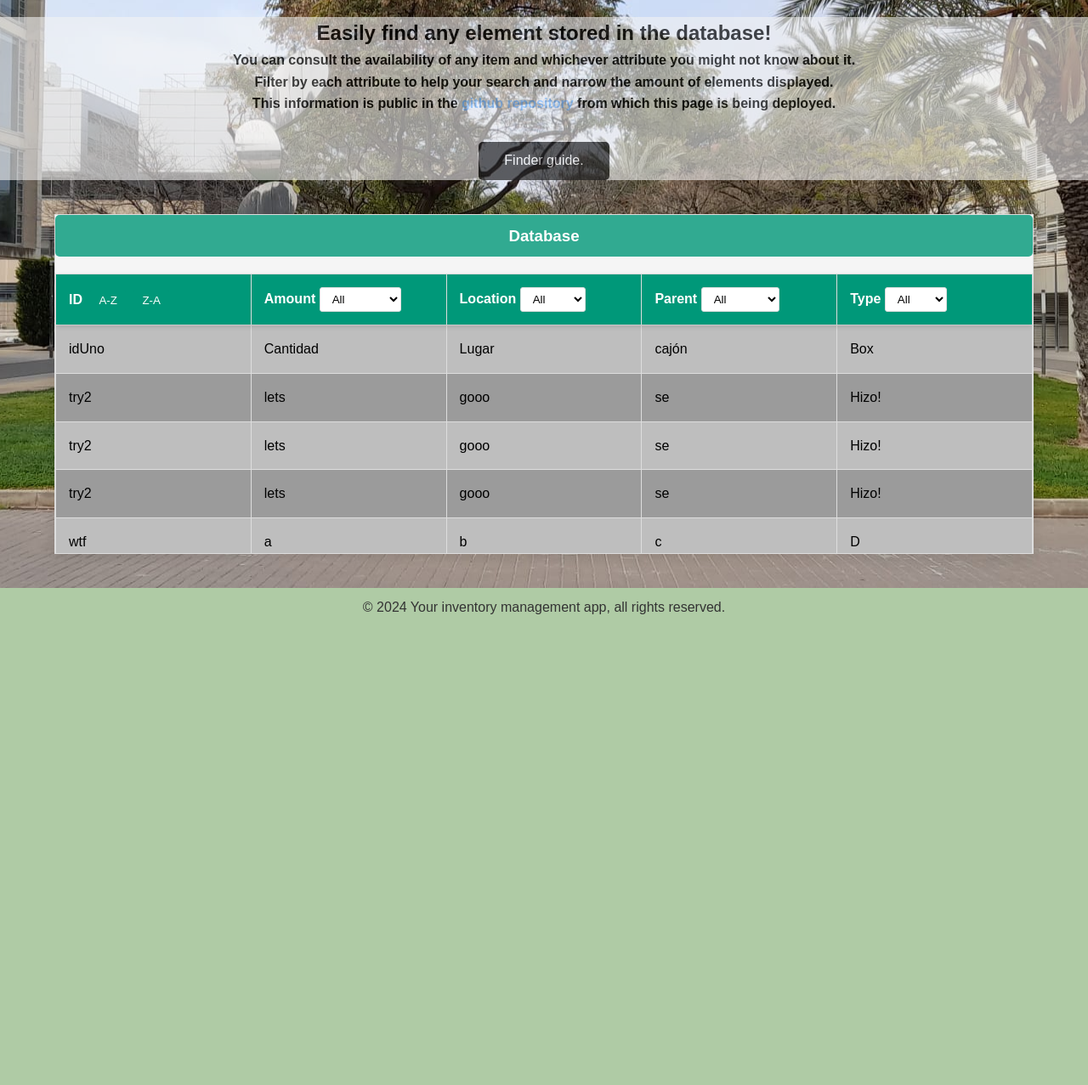
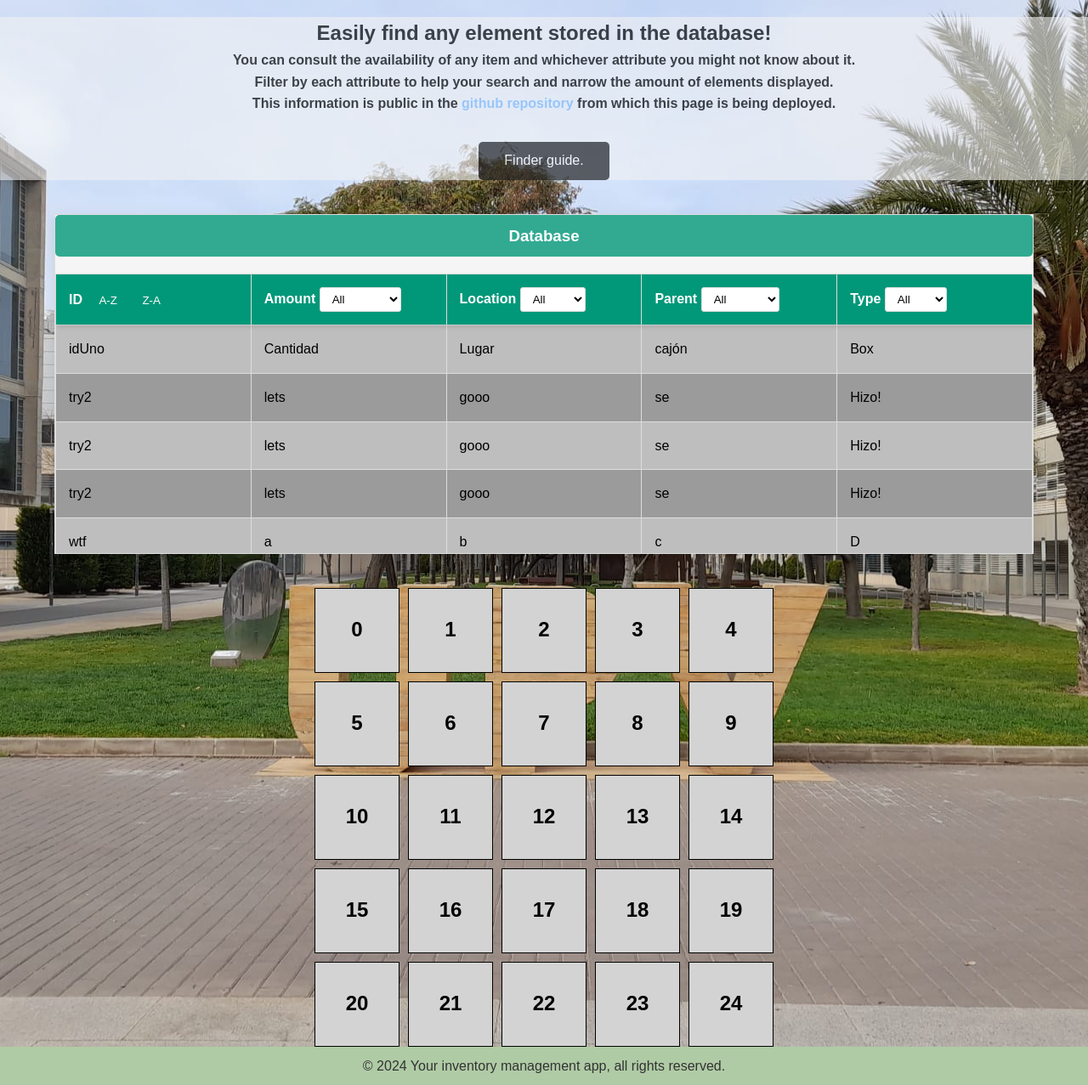
Before and after one commit to NadalBQ/inventory_management_app, a Flask app: page /finder in a window 1280 px wide. Shown: the part 117-1394 px from the top of the page at 85% size. Before the commit the page ends 840 px from the top, so only its background shows below. Run offline with Flask 3, Linux system fonts and the light colour scheme.

Commit message:
Appended 5x5 grid beneath the table in finder.html

```diff
--- a/static/script.js
+++ b/static/script.js
@@ -235,3 +235,55 @@ function addOptionsToFilter(filterId, valueSet) {
 
 // Run populateFilters on page load to fill the dropdowns with values
 window.onload = populateFilters;
+
+
+document.addEventListener('DOMContentLoaded', () => {
+    // Build the initial grid with 25 tiles (indices 0-24)
+    const grid = document.getElementById('grid');
+    for (let i = 0; i < 25; i++) {
+        const tile = document.createElement('div');
+        tile.classList.add('tile');
+        tile.textContent = i;  // Each tile shows its index
+        grid.appendChild(tile);
+    }
+
+    // Attach filter listeners
+    document.getElementById('amountFilter').addEventListener('change', applyFilters);
+    document.getElementById('locationFilter').addEventListener('change', applyFilters);
+    document.getElementById('parentFilter').addEventListener('change', applyFilters);
+    document.getElementById('typeFilter').addEventListener('change', applyFilters);
+});
+
+// Function to apply filters and update the grid
+function applyFilters() {
+    const table = document.getElementById('table-body');
+    const rows = Array.from(table.getElementsByTagName('tr'));
+    const locationFilterValue = document.getElementById('locationFilter').value;
+
+    // Clear previous enlarged tiles
+    const allTiles = document.querySelectorAll('.tile');
+    allTiles.forEach(tile => tile.classList.remove('enlarged'));
+
+    // Loop through the table rows and collect filtered locations
+    rows.forEach(row => {
+        const cells = row.getElementsByTagName('td');
+        const location = cells[2].textContent.trim(); // Assuming Location is the 3rd column
+        const amount = cells[1].textContent.trim();   // Assuming Amount is the 2nd column
+        const parent = cells[3].textContent.trim();   // Assuming Parent is the 4th column
+        const type = cells[4].textContent.trim();     // Assuming Type is the 5th column
+
+        // Apply filters (can add conditions for other filters too)
+        const matchesLocation = locationFilterValue === '' || location === locationFilterValue;
+
+        if (matchesLocation) {
+            // Get the location index and enlarge the corresponding tile
+            const locationIndex = parseInt(location, 10);
+            if (!isNaN(locationIndex) && locationIndex >= 0 && locationIndex < 25) {
+                const tile = document.querySelector(`.tile:nth-child(${locationIndex + 1})`);
+                if (tile) {
+                    tile.classList.add('enlarged');
+                }
+            }
+        }
+    });
+}
--- a/static/style.css
+++ b/static/style.css
@@ -585,3 +585,36 @@ h1 {
     background-color: #f5f5f5; /* Light background for the container */
     box-shadow: 0 5px 15px rgba(0, 0, 0, 0.1); /* Add a subtle shadow */
 }
+
+/* Grid container */
+.grid-container {
+    display: flex;
+    justify-content: center;
+    margin-top: 30px;
+}
+
+/* Grid layout */
+#grid {
+    display: grid;
+    grid-template-columns: repeat(5, 100px); /* 5 columns, 100px width each */
+    grid-template-rows: repeat(5, 100px);    /* 5 rows, 100px height each */
+    gap: 10px; /* Space between grid items */
+}
+
+/* Style for each grid tile */
+.tile {
+    display: flex;
+    align-items: center;
+    justify-content: center;
+    background-color: #d3d3d3;
+    border: 1px solid #000;
+    font-size: 24px;
+    font-weight: bold;
+    transition: all 0.3s ease;
+}
+
+/* Enlarged tile */
+.tile.enlarged {
+    transform: scale(1.3);
+    background-color: #ffa07a; /* Optional: a color to indicate enlargement */
+}
--- a/templates/finder.html
+++ b/templates/finder.html
@@ -89,6 +89,14 @@
             </div>
 
         </section>
+
+        <section class="grid-container">
+            <!-- 5x5 grid with tile indexes 0-24 -->
+            <div id="grid">
+                <!-- Dynamically filled by JavaScript -->
+            </div>
+        </section>
+
     </section>
 
     <footer>
```
